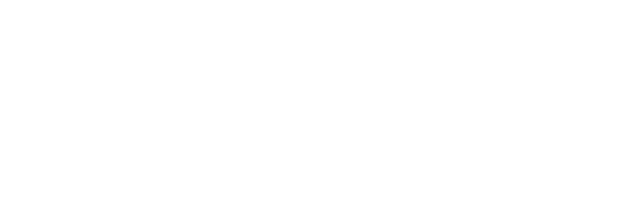
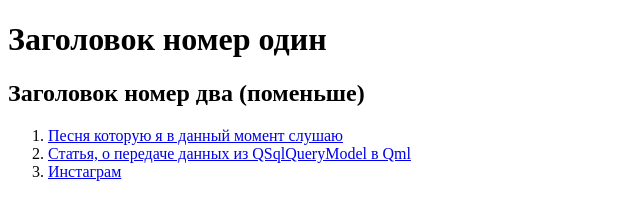
Before and after one commit to darki-D4C/task-html, a website: page src/index.html in a window 1280 px wide. Shown: the whole page, without its empty margins (0-640 px from the left). Drawn offline with Linux system fonts and the light colour scheme.

Commit message:
Решение task html

```diff
--- a/src/index.html
+++ b/src/index.html
@@ -3,5 +3,21 @@
     <head>
         <title>HTML</title>
     </head>
-    <body></body>
+    <body>
+        <h1>Заголовок номер один</h1>
+        <h2>Заголовок номер два (поменьше)</h2>
+        <ol>
+            <li>
+                <a href="https://www.youtube.com/watch?v=POy0RvJeaqM"
+                    >Песня которую я в данный момент слушаю</a
+                >
+            </li>
+            <li>
+                <a href="https://evileg.com/ru/post/184/"
+                    >Статья, о передаче данных из QSqlQueryModel в Qml</a
+                >
+            </li>
+            <li><a href="https://www.instagram.com/">Инстаграм</a></li>
+        </ol>
+    </body>
 </html>
```
